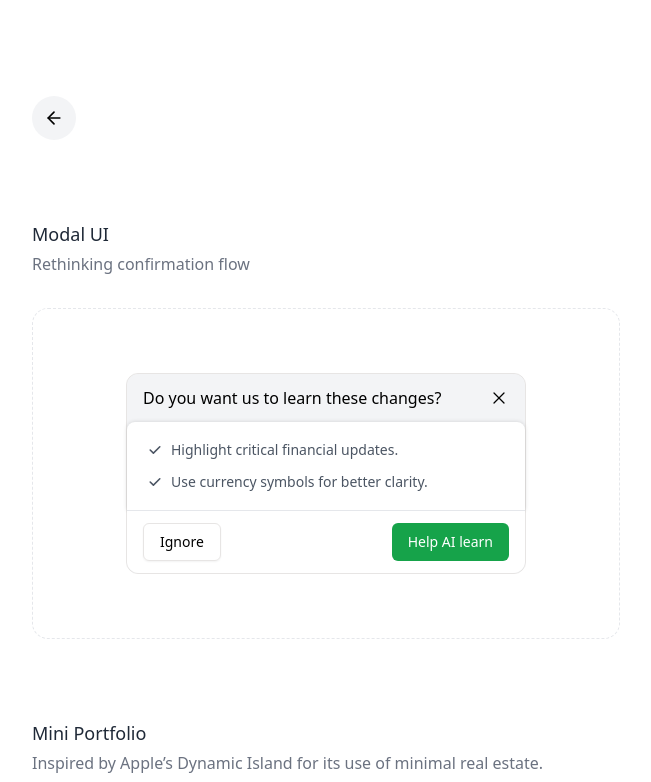
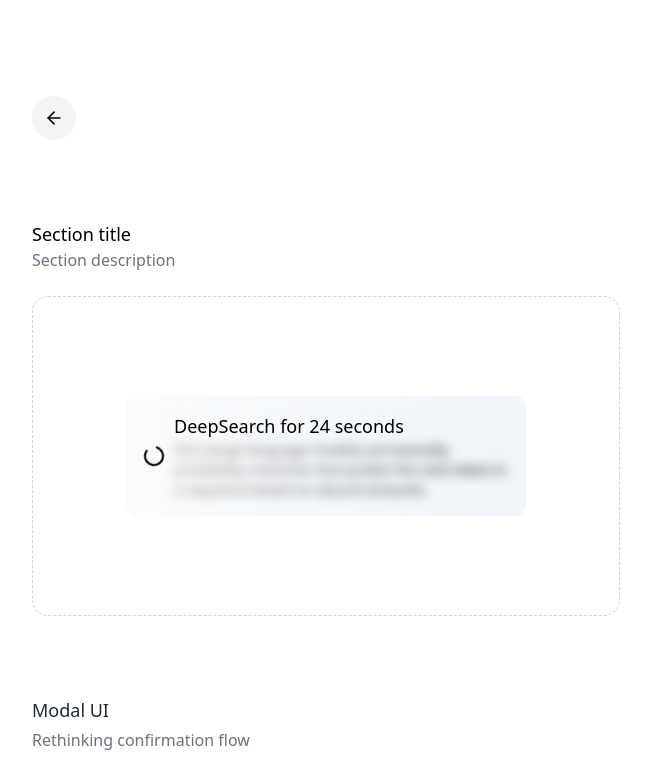
Before and after one commit to casicodes/portfolio, a React (Vite) app: page /motion in a window 1280 px wide. Shown: the top 782 px of the page, without its empty margins (314-965 px from the left). Built offline with nearby package versions, Linux system fonts and the light colour scheme.

Commit message:
Add grok interaction

```diff
--- /dev/null
+++ b/src/component/Grok/Grok.jsx
@@ -0,0 +1,43 @@
+import { LoaderCircle } from "lucide-react";
+function Grok() {
+  return (
+    <div className="playground flex flex-col gap-6">
+      <div className="playground-desc">
+        <h1 className="text-lg">Section title</h1>
+        <p className="font-light text-gray-500">Section description</p>
+      </div>
+      <div className="playground-area rounded-2xl min-h-80 bg-white border-dashed border border-gray-300 gap-4 flex flex-col items-center justify-center">
+        <div class="max-w-[400px] overflow-hidden bg-slate-100 flex flex-row gap-2 items-center p-4 rounded-xl relative">
+          <div class="absolute top-0 right-0 left-0 bottom-0 backdrop-blur-[6px] bg-gradient-to-r from-white/60 via-white/30 to-white/0"></div>
+
+          <span class="relative">
+            <svg
+              xmlns="http://www.w3.org/2000/svg"
+              width="24"
+              height="24"
+              viewBox="0 0 24 24"
+              fill="none"
+              stroke="currentColor"
+              stroke-width="2"
+              stroke-linecap="round"
+              stroke-linejoin="round"
+              class="lucide lucide-loader-circle animate-spin"
+            >
+              <path d="M21 12a9 9 0 1 1-6.219-8.56"></path>
+            </svg>
+          </span>
+
+          <div>
+            <p class="text-lg relative">DeepSearch for 24 seconds</p>
+            <p class="text-sm font-light">
+              llms (large language models) are basically probability machines
+              that predict the next token in a sequence based on absurd amounts.
+            </p>
+          </div>
+        </div>
+      </div>
+    </div>
+  );
+}
+
+export default Grok;
--- a/src/pages/motion.jsx
+++ b/src/pages/motion.jsx
@@ -9,11 +9,13 @@
 import NewTab from "../component/NewTab/NewTab";
 import SheetAnimation from "../component/SheetAnimation/SheetAnimation";
 import ModalUI from "../component/ModalUI/ModalUI";
+import Grok from "../component/Grok/Grok";
 
 function Motion() {
   return (
     <div className="flex flex-col gap-20 text-left">
       <PageTitle />
+      <Grok />
       <ModalUI />
       <MiniPortfolio />
       <Chatgpt />
```
